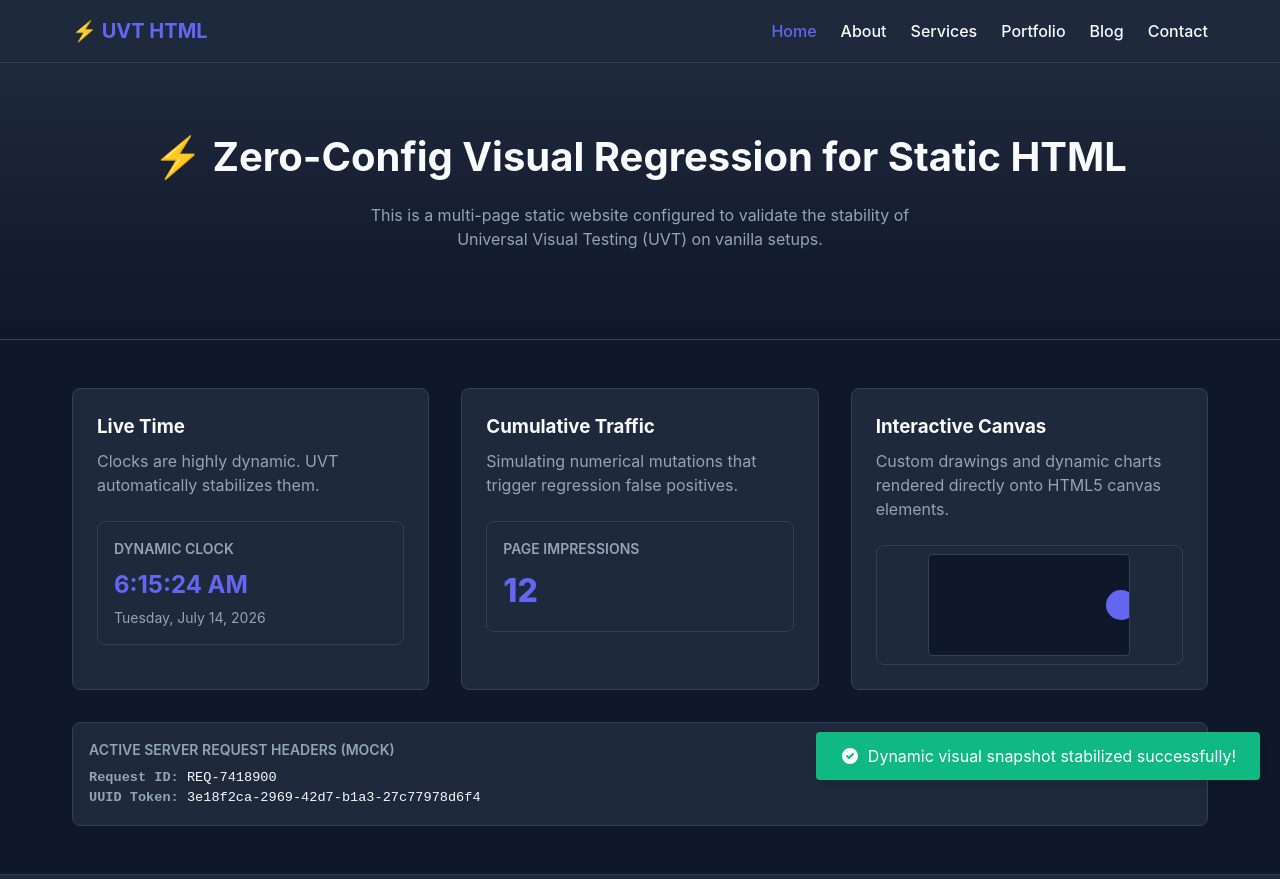
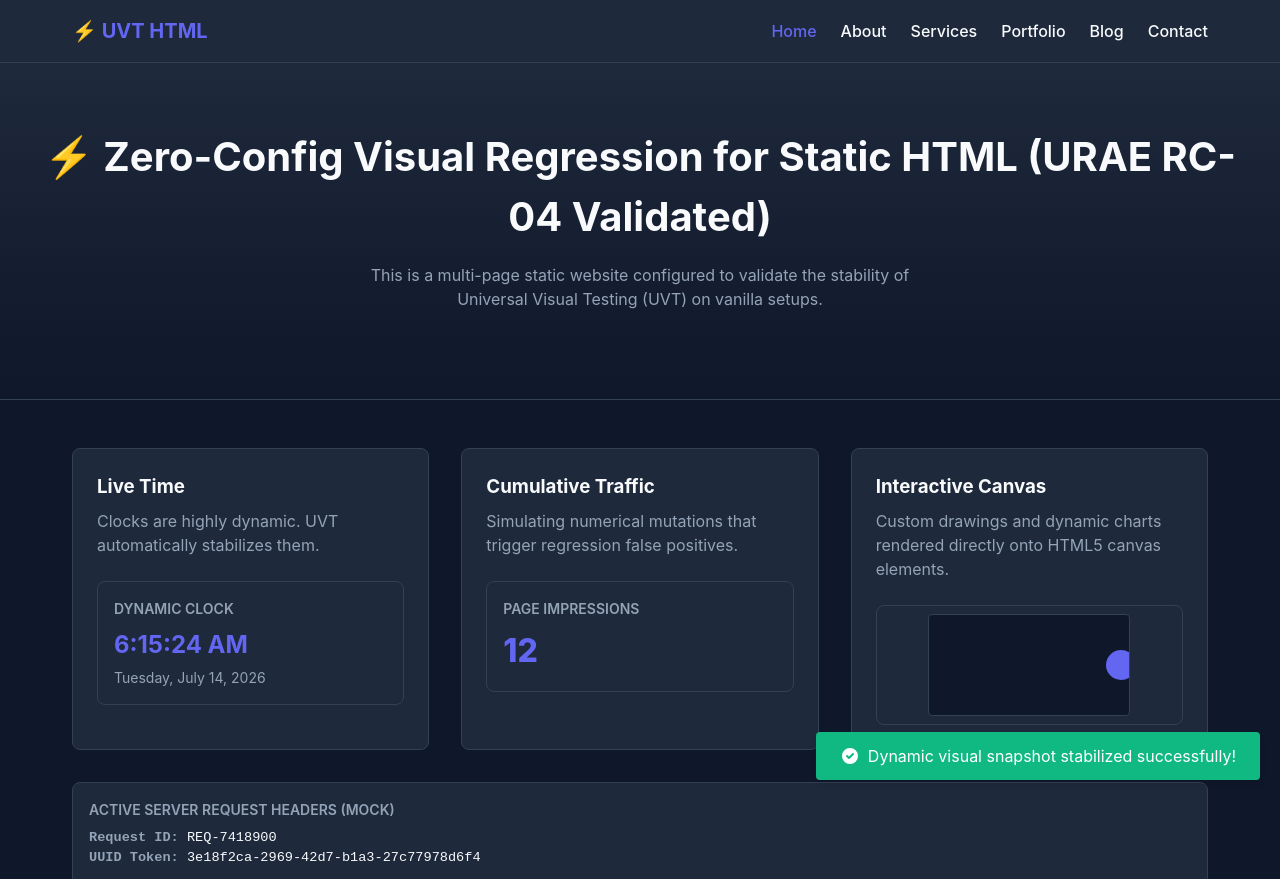
Before and after one commit to piyush241203/UVT_Testing5, a website built with Vite: page index.html in a window 1280 px wide. Shown: the top 879 px of the page. Built offline with nearby package versions, Linux system fonts and the light colour scheme.

Commit message:
RC-04: Inject fixes and modify UI

```diff
--- a/index.html
+++ b/index.html
@@ -23,7 +23,7 @@
   </header>
 
   <section class="hero">
-    <h1>⚡ Zero-Config Visual Regression for Static HTML</h1>
+    <h1>⚡ Zero-Config Visual Regression for Static HTML (URAE RC-04 Validated)</h1>
     <p>This is a multi-page static website configured to validate the stability of Universal Visual Testing (UVT) on vanilla setups.</p>
   </section>
 
```
Also changed, not shown: uvt-packages/cli/dist/index.js, uvt-packages/core/dist/repository-intelligence/server-model/detector.js, uvt-packages/provider-percy/dist/index.js, 5 other files.
